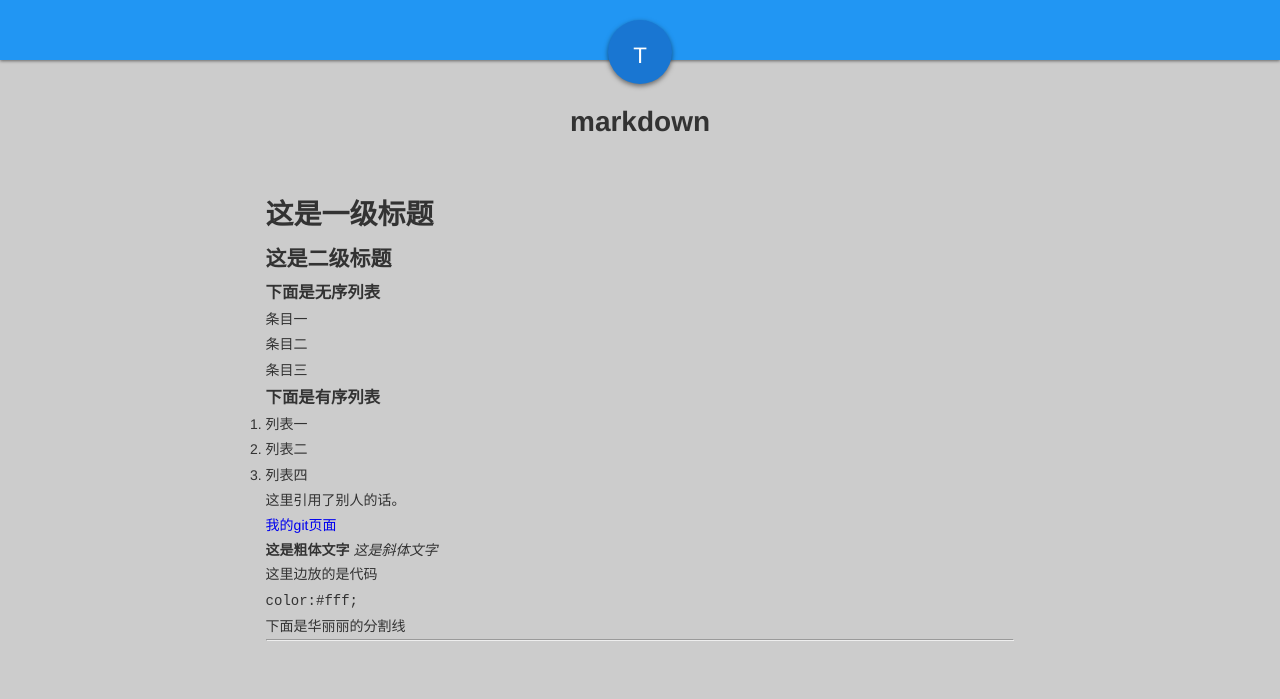
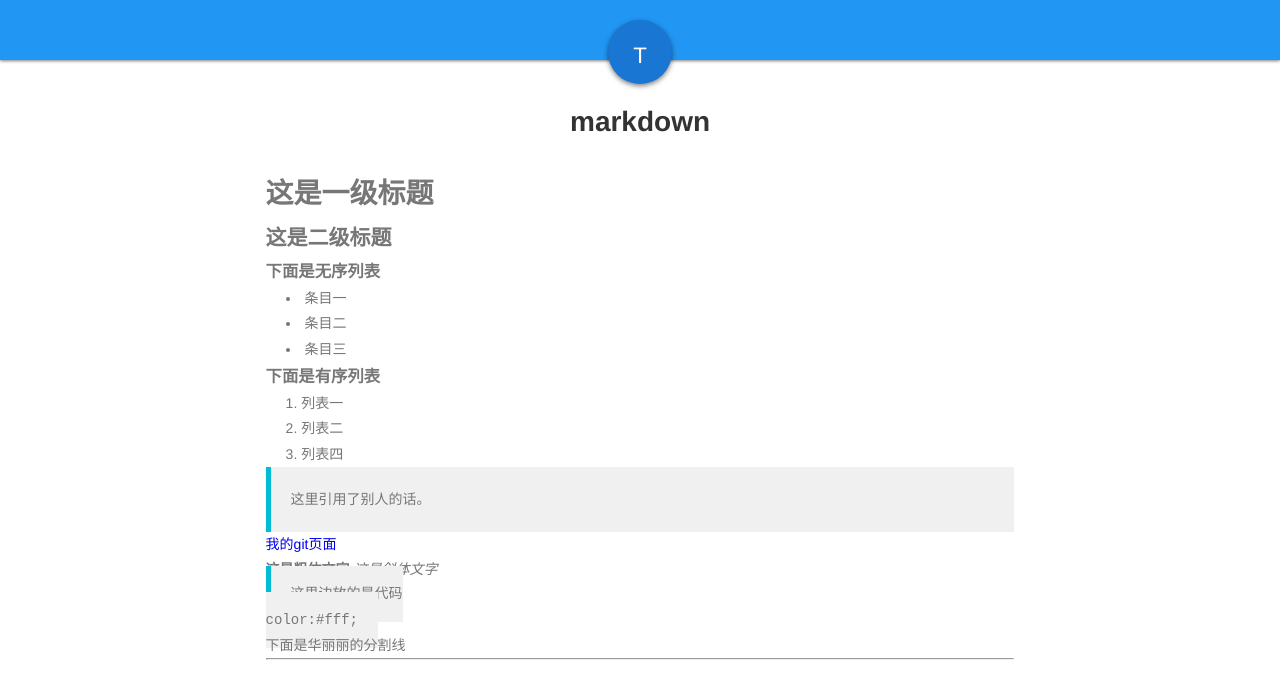
Before and after one commit to yinguolong/newming.github.io, a Jekyll site: the page built from _posts/2016-3-3-markdown.md, in a window 1280 px wide. Shown: the top 699 px of the page. Built offline with Jekyll 4.4.1, drawn with Linux system fonts in a browser that asks for light colours.

Commit message:
change blogs style

````diff
--- a/_layouts/post.html
+++ b/_layouts/post.html
@@ -5,11 +5,6 @@
 	<link rel="shortcut icon" href="/images/littlelogo.png">
 	<meta name="viewport" content="width=device-width,initial-scale=1">
 	<link rel="stylesheet" href="/css/index.css">
-	<style>
-		body{
-			background-color: #ccc;
-		}
-	</style>
 </head>
 <body>
 	<div class="top">
@@ -17,10 +12,9 @@
 	</div>
 	<br>
 	<h1 class="post-title">{{ page.title }}</h1>
-	<br>
 	<div class="blogs">
   		{{ content }}
-  	</div>
+  </div>
   	<br>
 </body>
 </html>
--- a/_posts/2016-3-3-markdown.md
+++ b/_posts/2016-3-3-markdown.md
@@ -25,11 +25,13 @@ title: markdown
 
 __这是粗体文字__  _这是斜体文字_
 
+
 ```
 这里边放的是代码
 color:#fff;
 ```
 
+
 下面是华丽丽的分割线
 
 ***
--- a/css/index.css
+++ b/css/index.css
@@ -194,9 +194,23 @@ a, img {
 	margin-top: 80px;
 }
 .blogs{
-	color:#333;
+	color:#777777;
 	margin: 0 auto;
 	padding: 2%;
 	max-width: 800px;
 	line-height: 1.8;
+	font-size: 1.6;
 }
+blockquote,code{
+	border-left: 5px solid #00BCD4;
+	background-color: #F0F0F0;
+	padding: 20px;
+	overflow: auto;
+}
+.blogs ul,ol{
+	list-style-position: inside;
+	padding-left: 20px;
+}
+.blogs ul{
+	list-style-type: disc;
+}
````
